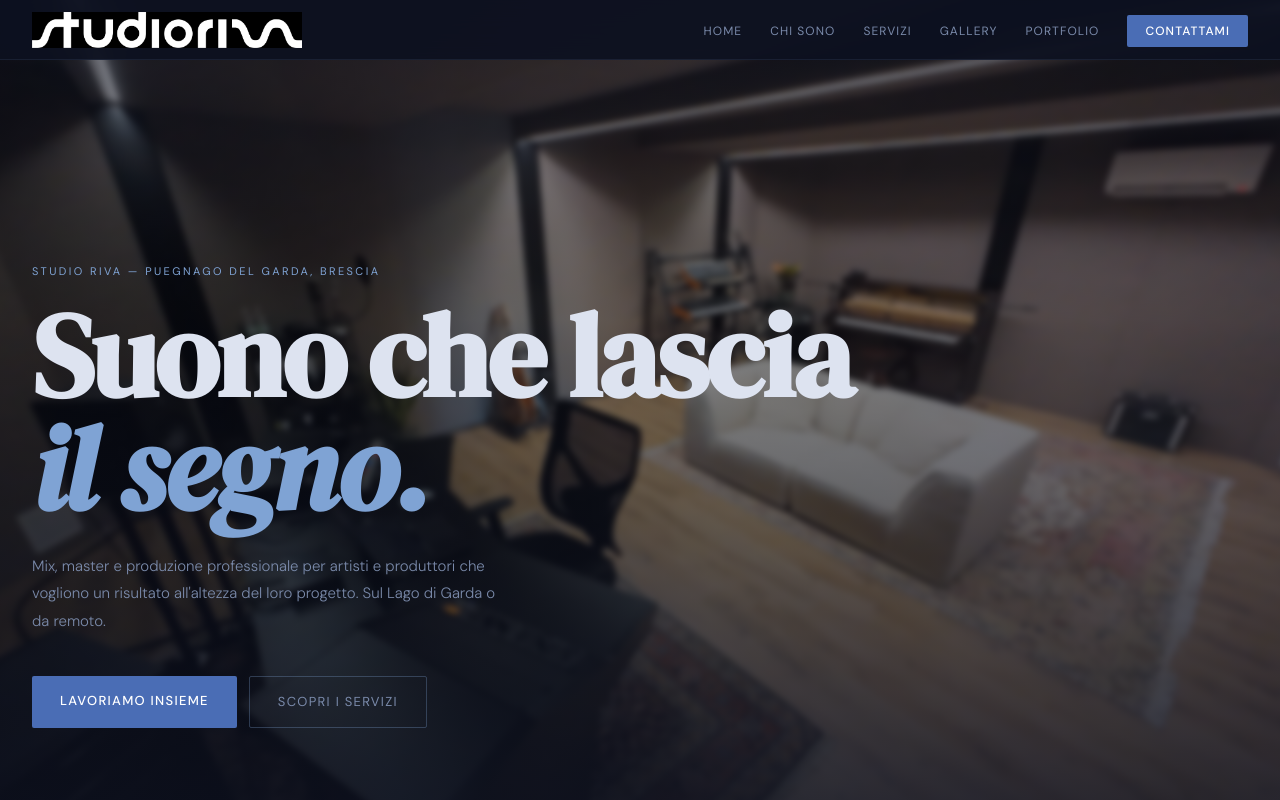
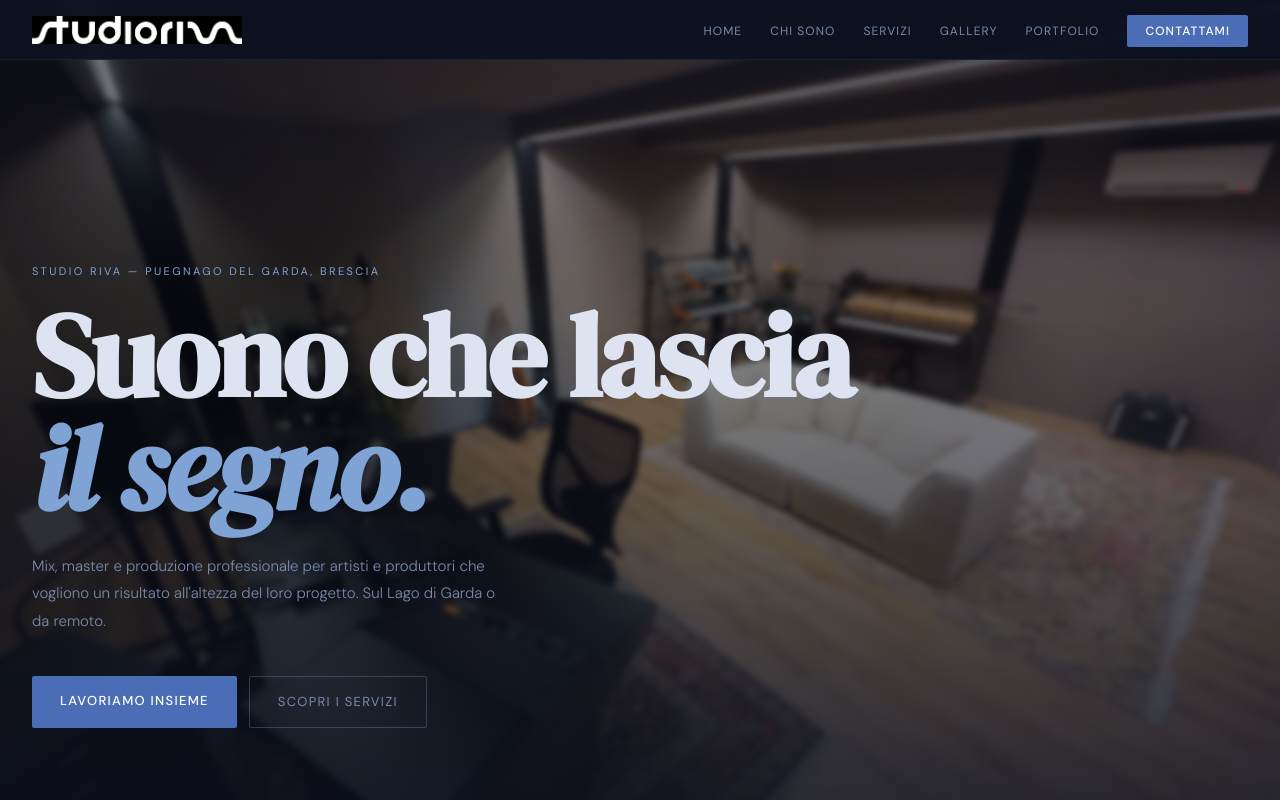
Before and after one commit to riccardorrivadossi/StudioRiva, a plain HTML site: page index.html in a window 1280 px wide. Shown: the top 800 px of the page. Drawn offline with Linux system fonts and the light colour scheme.

Commit message:
Update index.html

```diff
--- a/index.html
+++ b/index.html
@@ -58,7 +58,7 @@
       backdrop-filter: blur(20px);
       border-bottom: 1px solid rgba(127,163,212,0.1);
     }
-    .nav-logo img { height: 36px; display: block; }
+    .nav-logo img { height: 28px; display: block; }
     .nav-links { display: flex; gap: 28px; list-style: none; align-items: center; }
     .nav-links a {
       text-decoration: none; color: var(--c-muted);
```
